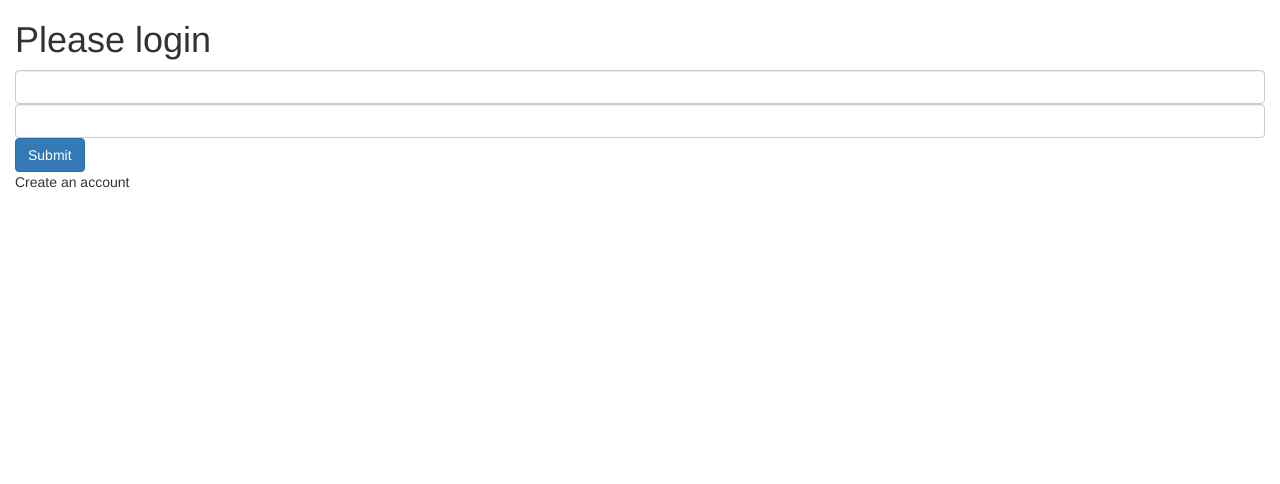
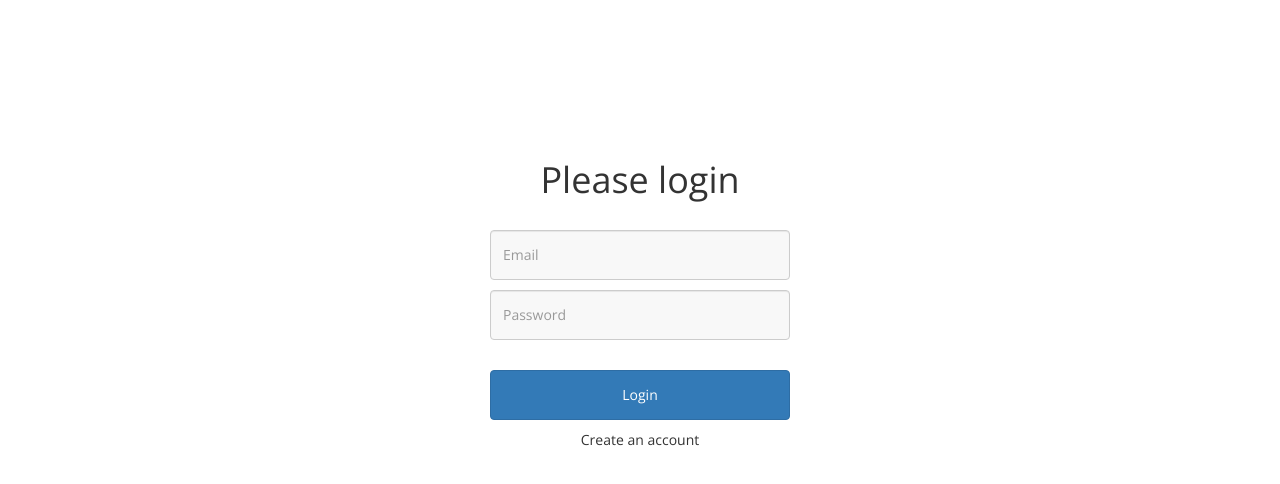
Before and after one commit to AggarwalAditya/Trello-Clone, a plain HTML site: page login.html in a window 1280 px wide. Drawn offline with nearby package versions, Linux system fonts and the light colour scheme.

Commit message:
Styled the login page

```diff
--- a/login.html
+++ b/login.html
@@ -4,20 +4,23 @@
     <head>
         <title>UI Project</title>
         <meta charset="utf-8">
-      <meta name="viewport" content="width=device-width, initial-scale=1">
-      <link rel="stylesheet" href="https://maxcdn.bootstrapcdn.com/bootstrap/3.3.7/css/bootstrap.min.css">
-      <script src="https://ajax.googleapis.com/ajax/libs/jquery/3.3.1/jquery.min.js"></script>
-      <script src="https://maxcdn.bootstrapcdn.com/bootstrap/3.3.7/js/bootstrap.min.js"></script>
+        <meta name="viewport" content="width=device-width, initial-scale=1">
+        <link rel="stylesheet" href="https://maxcdn.bootstrapcdn.com/bootstrap/3.3.7/css/bootstrap.min.css">
+        <script src="https://ajax.googleapis.com/ajax/libs/jquery/3.3.1/jquery.min.js"></script>
+        <script src="https://maxcdn.bootstrapcdn.com/bootstrap/3.3.7/js/bootstrap.min.js"></script>
+        <link rel="stylesheet" href="login.css">
     </head>
 
     <body>
 
         <div class="container-fluid">
-            <h1>Please login</h1>
-            <input type="email" class="form-control" id="email">
-            <input type="password" class="form-control" id="password">
-            <button type="button" class="btn btn-primary">Submit</button>
-            <p>Create an account</p>
+            <div class="formContainer">
+                <h1 id="loginHeading">Please login</h1>
+                <input type="email" class="form-control loginInput" id="email" placeholder="Email">
+                <input type="password" class="form-control loginInput" id="password" placeholder="Password">
+                <button type="button" class="btn btn-primary" id="loginButton">Login</button>
+                <p>Create an account</p>
+            </div>
         </div>
 
     </body>
--- /dev/null
+++ b/login.scss
@@ -0,0 +1,45 @@
+@import url(https://fonts.googleapis.com/css?family=Open+Sans);
+
+.container-fluid
+{
+    .formContainer
+    {
+        font-family: 'Open Sans',serif;
+        position: absolute;
+        width: 300px;
+        height: 200px;
+        top: 30%;
+        left: 50%;
+        margin: -100px 0 0 -150px;
+
+
+        #loginHeading
+        {
+           text-align: center;
+            margin-bottom: 30px;
+        }
+
+        .loginInput
+        {
+            margin-top: 10px;
+            margin-bottom: 10px;
+            height: 50px;
+            background-color: #F8F8F8;
+        }
+
+        #loginButton
+        {
+            width: 100%;
+            margin-top: 20px;
+            margin-bottom: 10px;
+            text-align: center;
+            height: 50px;
+        }
+
+        p
+        {
+           text-align: center;
+        }
+
+    }
+}
```
Also changed, not shown: login.css (added), 1 other file.
